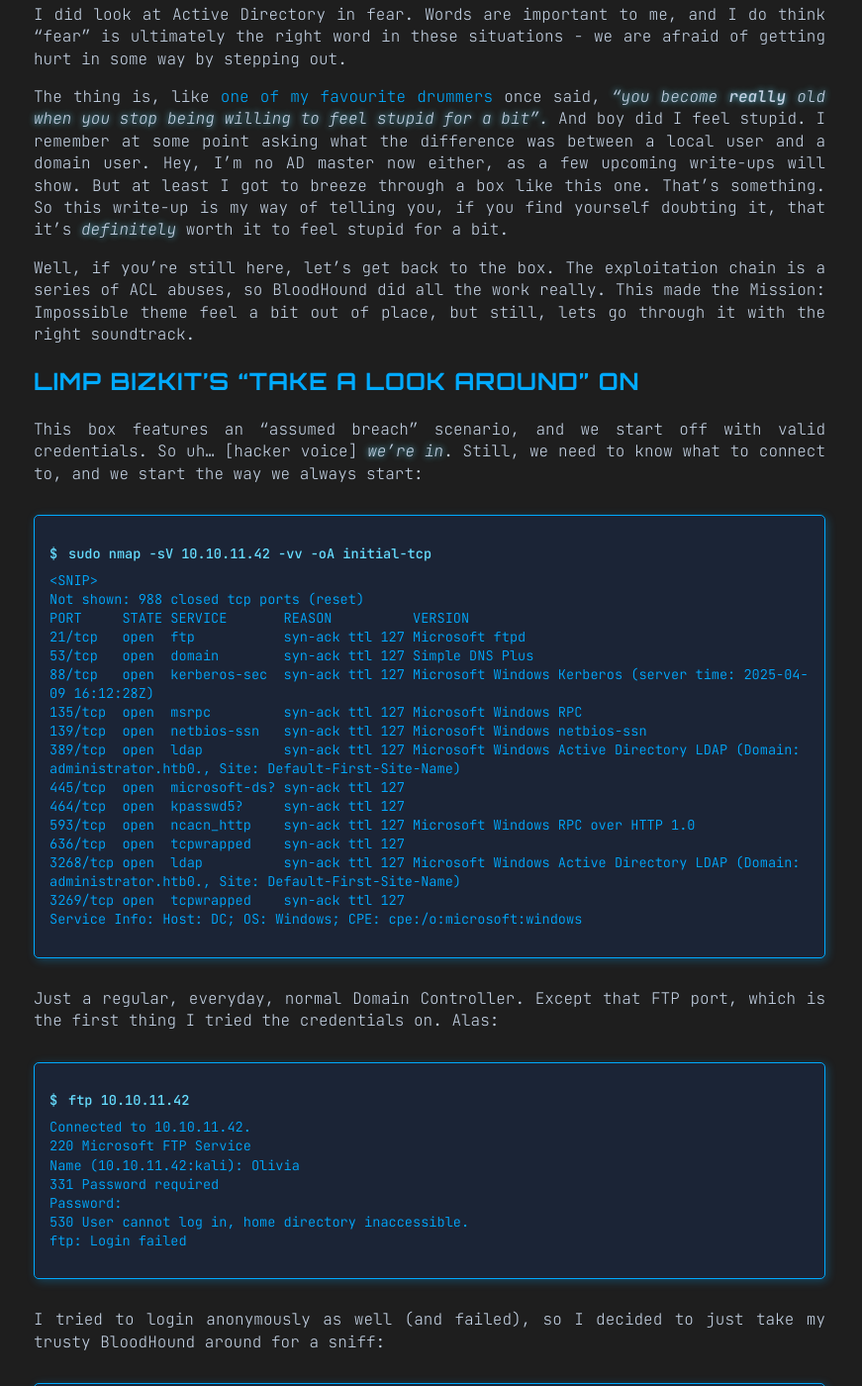
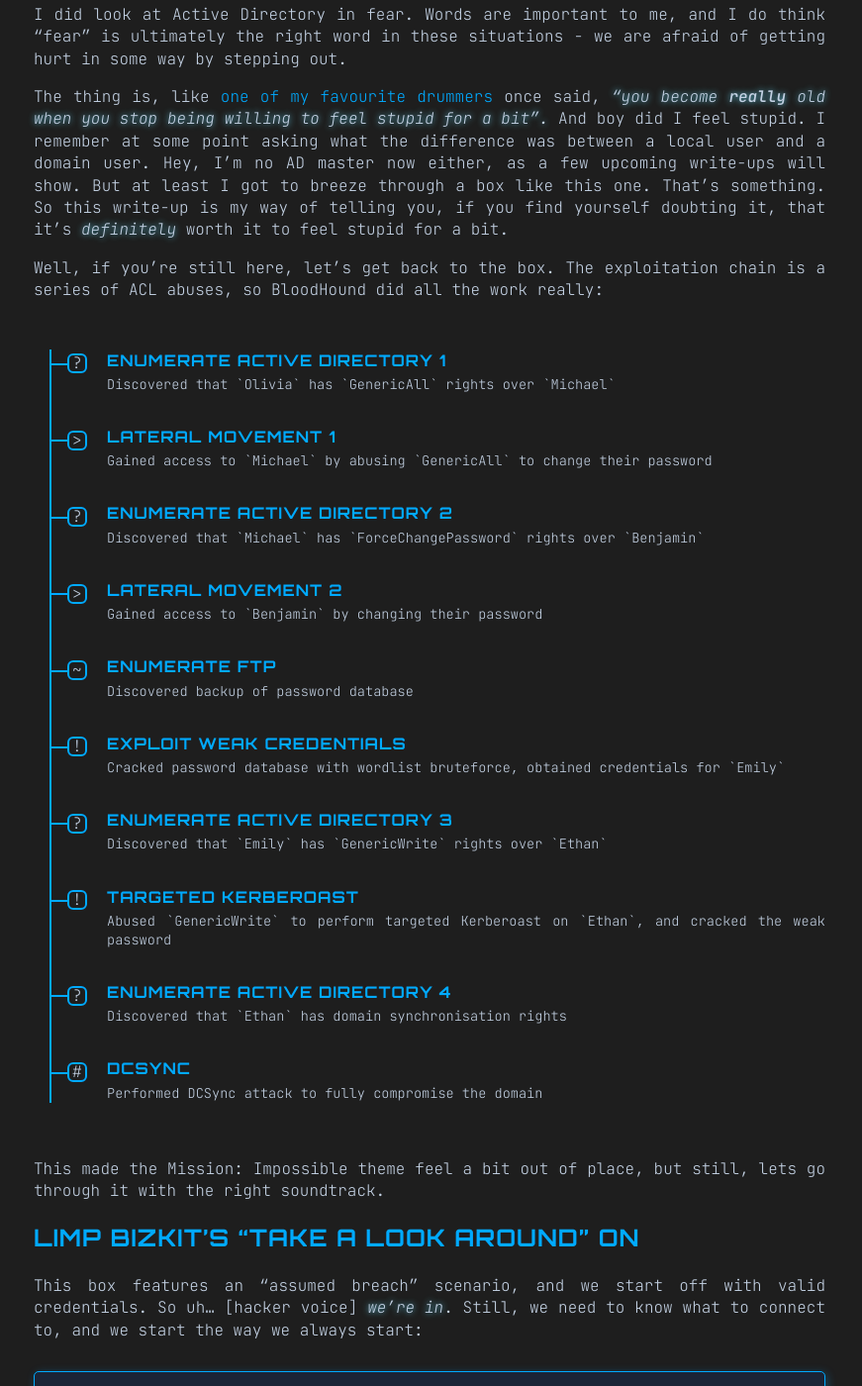
Before and after one commit to tiagomanunes/tiagomanunes.github.io, a Jekyll site: the page built from _writeups/administrator.md, in a window 1280 px wide and 1400 px high, scrolled down 719 px. Shown: the whole window at 99% size, without its empty margins (206-1077 px from the left). Built offline with Jekyll 4.4.1, drawn with Linux system fonts in a browser that asks for light colours.

Commit message:
Add attack chain to older writeups

```diff
--- a/_writeups/administrator.md
+++ b/_writeups/administrator.md
@@ -17,7 +17,22 @@ Now here I am, wanting to turn my career fully into offensive security, and havi
 
 The thing is, like [one of my favourite drummers](https://www.youtube.com/watch?v=2DdrwLk3pW8) once said, _"you become **really** old when you stop being willing to feel stupid for a bit"._ And boy did I feel stupid. I remember at some point asking what the difference was between a local user and a domain user. Hey, I'm no AD master now either, as a few upcoming write-ups will show. But at least I got to breeze through a box like this one. That's something. So this write-up is my way of telling you, if you find yourself doubting it, that it's _definitely_ worth it to feel stupid for a bit.
 
-Well, if you're still here, let's get back to the box. The exploitation chain is a series of ACL abuses, so BloodHound did all the work really. This made the Mission: Impossible theme feel a bit out of place, but still, lets go through it with the right soundtrack.
+Well, if you're still here, let's get back to the box. The exploitation chain is a series of ACL abuses, so BloodHound did all the work really:
+
+<div class="attack-chain">
+  {% include attack-step.html title="Enumerate Active Directory 1" description="Discovered that `Olivia` has `GenericAll` rights over `Michael`" type="enum" %}
+  {% include attack-step.html title="Lateral movement 1" description="Gained access to `Michael` by abusing `GenericAll` to change their password" type="lateral" %}
+  {% include attack-step.html title="Enumerate Active Directory 2" description="Discovered that `Michael` has `ForceChangePassword` rights over `Benjamin`" type="enum" %}
+  {% include attack-step.html title="Lateral movement 2" description="Gained access to `Benjamin` by changing their password" type="lateral" %}
+  {% include attack-step.html title="Enumerate FTP" description="Discovered backup of password database" type="foothold" %}
+  {% include attack-step.html title="Exploit weak credentials" description="Cracked password database with wordlist bruteforce, obtained credentials for `Emily`" type="attack" %}
+  {% include attack-step.html title="Enumerate Active Directory 3" description="Discovered that `Emily` has `GenericWrite` rights over `Ethan`" type="enum" %}
+  {% include attack-step.html title="Targeted Kerberoast" description="Abused `GenericWrite` to perform targeted Kerberoast on `Ethan`, and cracked the weak password" type="attack" %}
+  {% include attack-step.html title="Enumerate Active Directory 4" description="Discovered that `Ethan` has domain synchronisation rights" type="enum" %}
+  {% include attack-step.html title="DCSync" description="Performed DCSync attack to fully compromise the domain" type="root" %}
+</div>
+
+This made the Mission: Impossible theme feel a bit out of place, but still, lets go through it with the right soundtrack.
 
 ## Limp Bizkit's "Take a Look Around" on
 This box features an "assumed breach" scenario, and we start off with valid credentials. So uh... \[hacker voice\] _we're in_. Still, we need to know what to connect to, and we start the way we always start:
```
Also changed, not shown: _writeups/escapetwo.md (+2 -2 lines), _writeups/linkvortex.md (+11 -1 lines), _writeups/underpass.md (+10 -1 lines).
